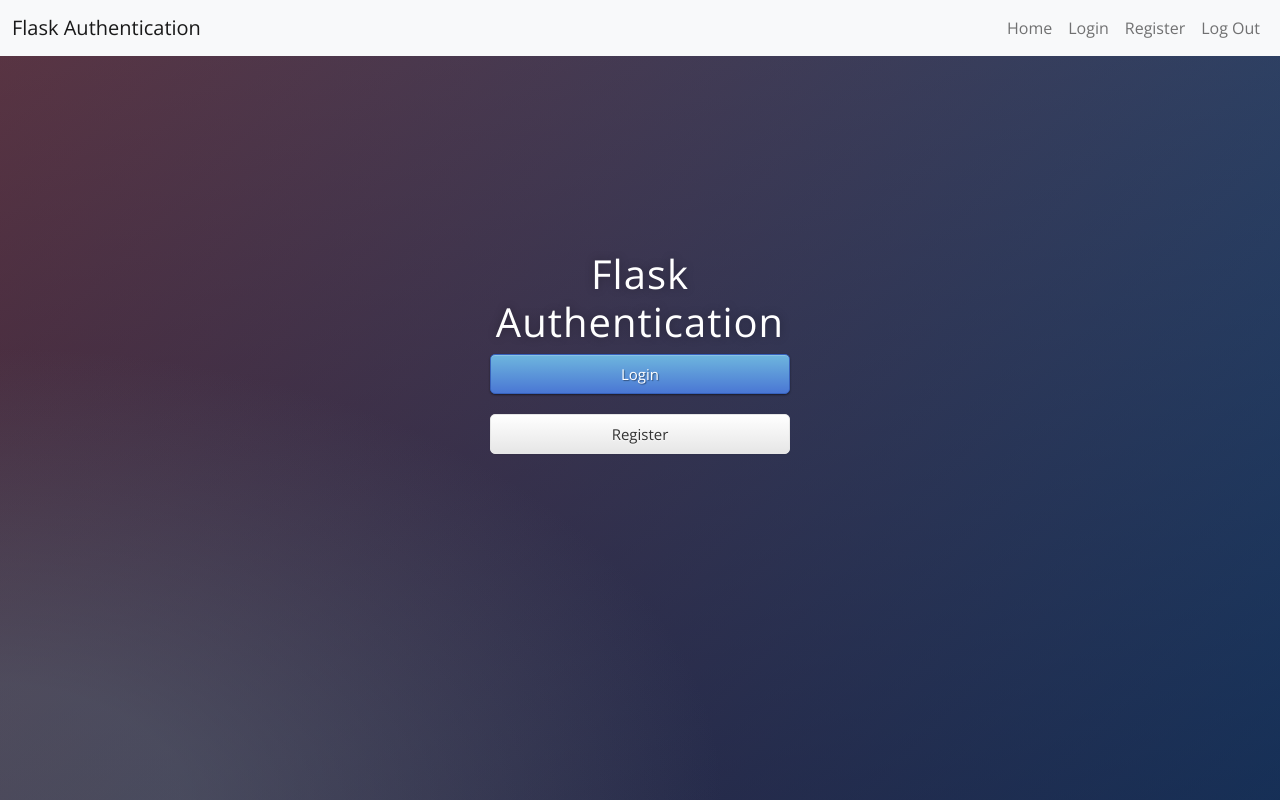
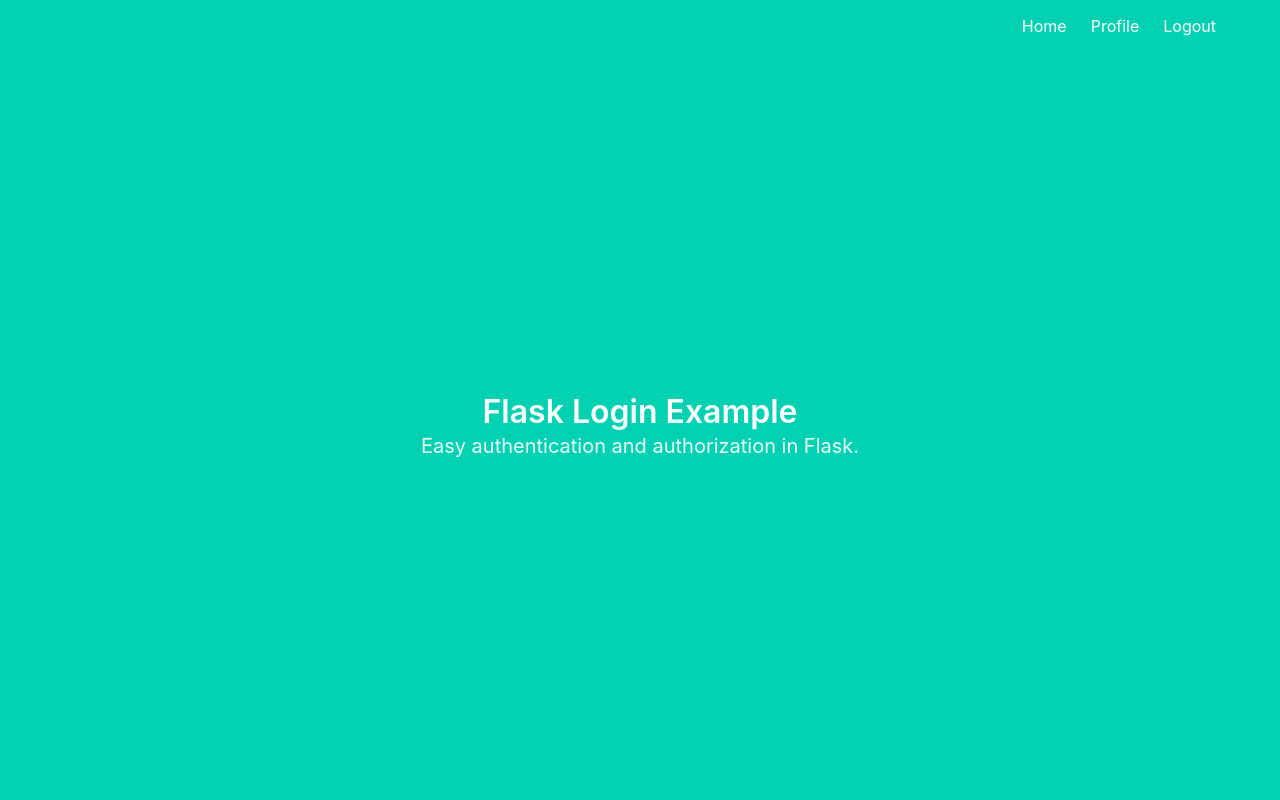
Before and after one commit to WilliamSpanfelner/day-68AuthenticationFlaskProject, a Flask app: page / in a window 1280 px wide. Run offline with Flask 2, Linux system fonts and the light colour scheme; the visitor is signed in with stand-in values (Sample User, id 1); some libraries are stand-ins or nearby versions.

Commit message:
Conditionally display links where appropriate.

```diff
--- a/templates/base.html
+++ b/templates/base.html
@@ -5,46 +5,54 @@
     <meta charset="utf-8">
     <meta http-equiv="X-UA-Compatible" content="IE=edge">
     <meta name="viewport" content="width=device-width, initial-scale=1">
-    <title>Flask Authentication</title>
-    <!-- CSS only -->
-    <link href="https://cdn.jsdelivr.net/npm/bootstrap@5.1.3/dist/css/bootstrap.min.css" rel="stylesheet" integrity="sha384-1BmE4kWBq78iYhFldvKuhfTAU6auU8tT94WrHftjDbrCEXSU1oBoqyl2QvZ6jIW3" crossorigin="anonymous">
-<!--    <link rel="stylesheet" href="https://stackpath.bootstrapcdn.com/bootstrap/4.5.2/css/bootstrap.min.css">-->
-    <link rel="stylesheet" href="{{ url_for('static', filename='css/styles.css')}}">
+    <title>Flask Auth Example</title>
+    <link rel="stylesheet" href="https://cdnjs.cloudflare.com/ajax/libs/bulma/0.7.2/css/bulma.min.css" />
 </head>
 
 <body>
+    <section class="hero is-primary is-fullheight">
 
-<nav class="navbar navbar-expand-lg navbar-light bg-light">
-    <div class="container-fluid">
-        <a class="navbar-brand" href="/">Flask Authentication</a>
-        <button class="navbar-toggler" type="button" data-bs-toggle="collapse" data-bs-target="#navbarNavAltMarkup" aria-controls="navbarNavAltMarkup" aria-expanded="false" aria-label="Toggle navigation">
-            <span class="navbar-toggler-icon"></span>
-        </button>
-        <div class="collapse navbar-collapse" id="navbarNavAltMarkup">
-            <ul class="navbar-nav ms-auto">
-              <li class="nav-item">
-                <a class="nav-link" href="{{ url_for('home') }}">Home</a>
-              </li>
-                {% if not logged_in: %}
-                  <li class="nav-item">
-                    <a class="nav-link" href="{{ url_for('login') }}">Login</a>
-                  </li>
-                  <li class="nav-item">
-                    <a class="nav-link" href="{{ url_for('register') }}">Register</a>
-                  </li>
-                {% endif %}
-                <li class="nav-item">
-                   <a class="nav-link" href="{{ url_for('logout') }}">Log Out</a>
-                </li>
-            </ul>
-      </div>
-  </div>
-</nav>
-       {% block content %}
-       {% endblock %}
+        <div class="hero-head">
+            <nav class="navbar">
+                <div class="container">
+                    <div id="navbarMenuHeroA" class="navbar-menu">
+                        <div class="navbar-end">
+                            <a href="{{ url_for('main.index') }}" class="navbar-item">
+                                Home
+                            </a>
+                            {% if current_user.is_authenticated  %}
+                            <a href="{{ url_for('main.profile') }}" class="navbar-item">
+                                Profile
+                            </a>
+                            {% endif %}
 
-<script src="https://cdn.jsdelivr.net/npm/bootstrap@5.1.3/dist/js/bootstrap.bundle.min.js" integrity="sha384-ka7Sk0Gln4gmtz2MlQnikT1wXgYsOg+OMhuP+IlRH9sENBO0LRn5q+8nbTov4+1p" crossorigin="anonymous"></script>
+<!--                             {% if not current_user.is_authenticated  %} -->
+                            <a href="{{ url_for('auth.login') }}" class="navbar-item">
+                                Login
+                            </a>
+                            <a href="{{ url_for('auth.signup') }}" class="navbar-item">
+                                Sign Up
+                            </a>
+<!--                             {% endif %} -->
 
+                            {% if current_user.is_authenticated %}
+                            <a href="{{ url_for('auth.logout') }}" class="navbar-item">
+                                Logout
+                            </a>
+                            {% endif %}
+                        </div>
+                    </div>
+                </div>
+            </nav>
+        </div>
+
+        <div class="hero-body">
+            <div class="container has-text-centered">
+               {% block content %}
+               {% endblock %}
+            </div>
+        </div>
+    </section>
 </body>
 
 </html>
--- a/templates/index.html
+++ b/templates/index.html
@@ -1,12 +1,8 @@
 {% extends "base.html" %}
+
 {% block content %}
 
-<div class="box">
-	<h1>Flask Authentication</h1>
-
-  <a href="{{ url_for('login') }}" class="btn btn-primary btn-block btn-large">Login</a>
-  <a href="{{ url_for('register') }}" class="btn btn-secondary btn-block btn-large">Register</a>
-
-</div>
+<h1 class="title">Flask Login Example</h1>
+<h2 class="subtitle">Easy authentication and authorization in Flask.</h2>
 
 {% endblock %}
```
